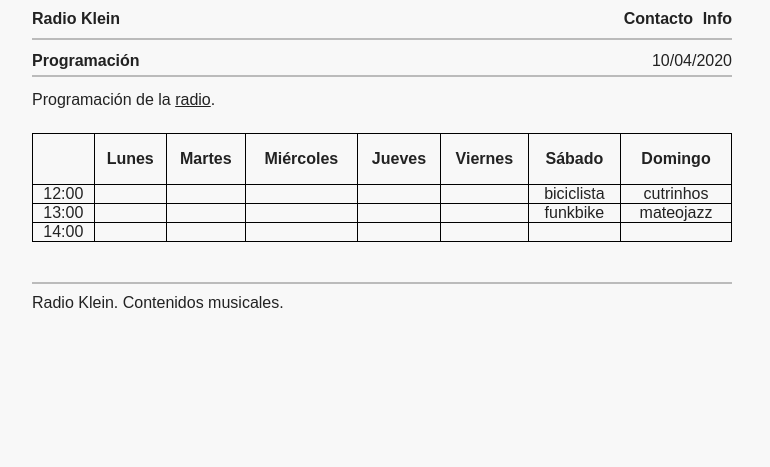
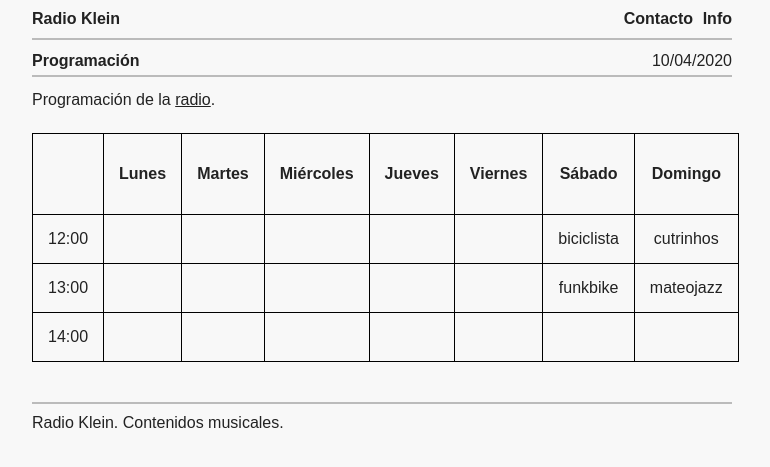
Before and after one commit to haztecaso/radio-klein, a Jekyll site: the page built from _posts/2020-04-10-segundopost.md, in a window 1280 px wide. Shown: the top 467 px of the page, without its empty margins (258-1028 px from the left). Built offline with Jekyll 4.4.1, drawn with Linux system fonts in a browser that asks for light colours.

Commit message:
Automated commit

```diff
--- a/assets/styles.css
+++ b/assets/styles.css
@@ -105,6 +105,10 @@ th {
   height: 50px;
 }
 
+th, td {
+  padding: 15px;
+}
+
 
 .player{
     height:72px;
```
